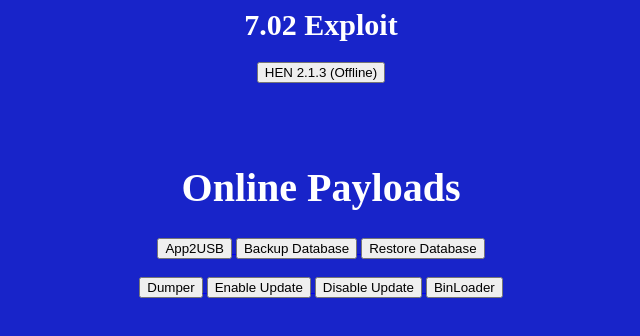
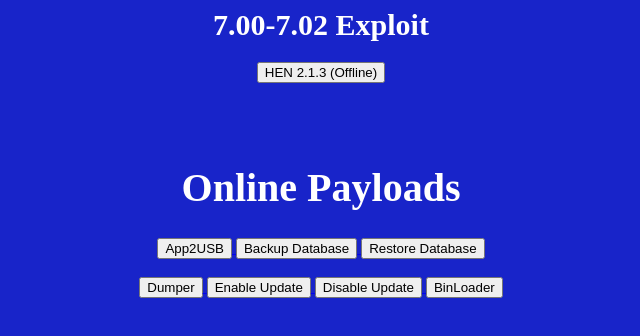
Before and after one commit to saintcarl/7.02, a plain HTML site: page index.html in a window 1280 px wide. Shown: the whole page, without its empty margins (319-959 px from the left). Drawn offline with Linux system fonts and the light colour scheme.

Commit message:
Update index.html

```diff
--- a/index.html
+++ b/index.html
@@ -1,6 +1,6 @@
 <html manifest="cache.manifest">
 <head>
-<title>7.02 Exploit </title>
+<title>7.00-7.02 Exploit </title>
 <script>
 
 function DLProgress(e){Percent=(Math.round(e.loaded / e.total * 100));window.msgs.innerHTML="Downloading Cache: " + Percent + "%";}
@@ -10,7 +10,7 @@ function DisplayCacheProgress(){setTimeout(function(){window.msgs.innerHTML="Ins
 
 </head>
 <body style="background-color:#1824c9;color:white;">
-<h1 id=msgs style='font-size:30px;text-align:center;'>7.02 Exploit</h1>
+<h1 id=msgs style='font-size:30px;text-align:center;'>7.00-7.02 Exploit</h1>
 
 <center>
   <a href="ps4/index.html">
```
